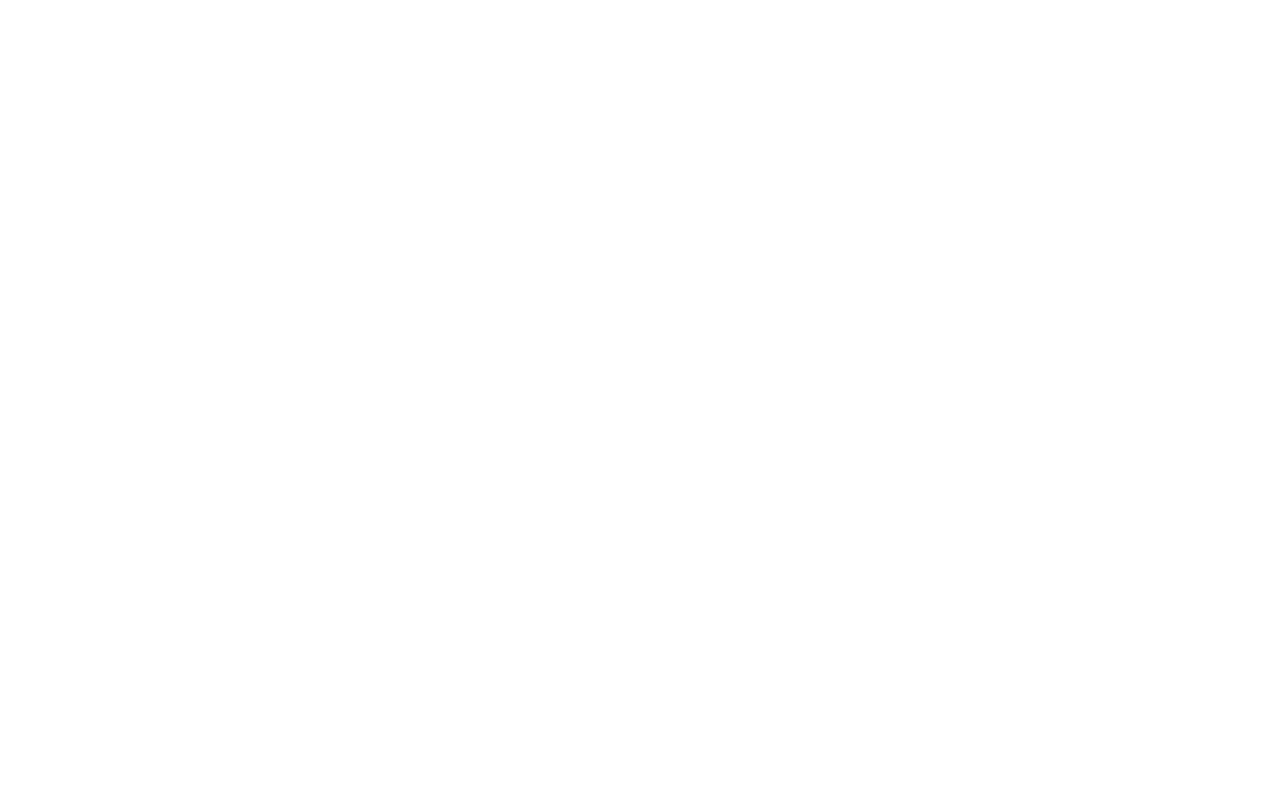
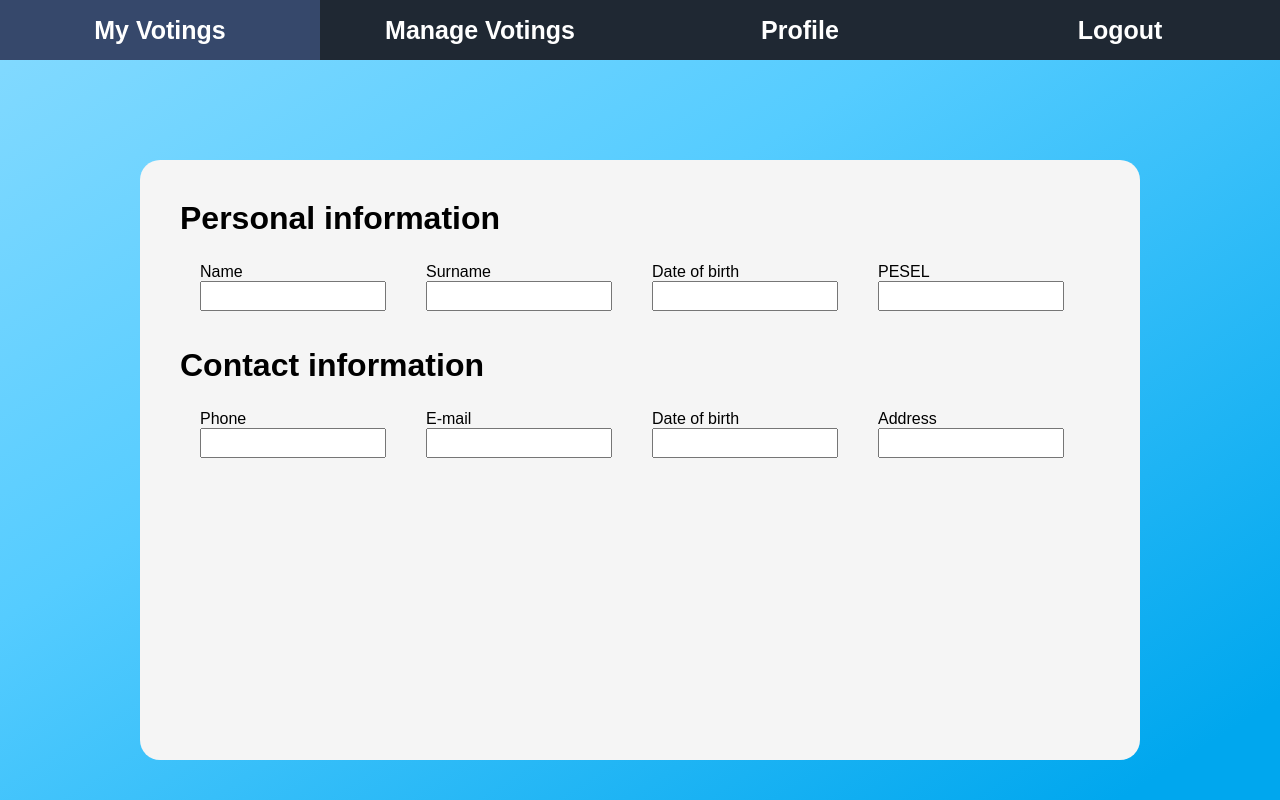
Before and after one commit to malkarol/SE2, a React (Create React App) app in the folder Frontend/: page /Profile in a window 1280 px wide. Built offline with nearby package versions, Linux system fonts and the light colour scheme.

Commit message:
feat: Add raw ProfileUI

```diff
--- a/Frontend/src/App.js
+++ b/Frontend/src/App.js
@@ -6,7 +6,7 @@ import {
 import './App.css';
 import LoginPage from "./Components/LoginPage";
 import MainPage from "./Components/MainPage";
-
+import ProfilePage from "./Components/ProfilePage";
 function App() {
   return (
     <Router>
@@ -17,6 +17,9 @@ function App() {
         <Route path="/" exact>
           <MainPage />
         </Route>
+        <Route path="/Profile" exact>
+          <ProfilePage />
+        </Route>
         <Route path="/ManagementPanel" exact>
           <MainPage isCoordinator/>
         </Route>
--- /dev/null
+++ b/Frontend/src/Components/ProfilePage.js
@@ -0,0 +1,74 @@
+import React, { useState } from "react";
+import { withRouter, Redirect } from "react-router";
+import "../Layout/MainLayout.css";
+import NavBar from "./NavBar";
+import VotingPanel from "./VotingPanel";
+import VotingPanelCRUD from "./VotingPanelCRUD";
+
+function ProfilePage(props){
+
+    const [activeVoting, setActiveVoting] = useState(null);
+    const [answer, setAnswer] = useState(null);
+    const ids = [1, 2, 3, 4, 5, 6, 7, 8, 9, 10];
+
+    return (
+        <div className="page">
+            <NavBar pageValue={props.isCoordinator == true ? 1 : 0} />
+            <div className="main-container">
+                <div className="profile-container">
+                    <div className="label-row">
+                        <h1 className="section-label">Personal information</h1>
+                    </div>
+                    <div className="databoxes-container">
+                        <div className="data-row">
+                            <div className="input-box">
+                                <label className="input-label">Name</label>
+                                <input className="data-inputbox" type="text"/>
+                            </div>
+                            <div className="input-box">
+                                <label className="input-label">Surname</label>
+                                <input className="data-inputbox" type="text"/>
+                            </div>
+                            <div className="input-box">
+                                <label className="input-label">Date of birth</label>
+                                <input className="data-inputbox" type="text"/>
+                            </div>
+                            <div className="input-box">
+                                <label className="input-label">PESEL</label>
+                                <input className="data-inputbox" type="text"/>
+                            </div>
+                        </div>
+                    </div>
+                    <div className="label-row">
+                        <h1 className="section-label">Contact information</h1>
+                    </div>
+                    <div className="databoxes-container">
+                        <div className="data-row">
+                            <div className="input-box">
+                                <label className="input-label">Phone</label>
+                                <input className="data-inputbox" type="text"/>
+                            </div>
+                            <div className="input-box">
+                                <label className="input-label">E-mail</label>
+                                <input className="data-inputbox" type="text"/>
+                            </div>
+                            <div className="input-box">
+                                <label className="input-label">Date of birth</label>
+                                <input className="data-inputbox" type="text"/>
+                            </div>
+                            <div className="input-box">
+                                <label className="input-label">Address</label>
+                                <input className="data-inputbox" type="text"/>
+                            </div>
+                        </div>
+                    </div>
+                </div>
+            </div>
+
+        </div>
+
+
+    );
+}
+
+export default ProfilePage;
--- a/Frontend/src/Components/VotingPanelCRUD.js
+++ b/Frontend/src/Components/VotingPanelCRUD.js
@@ -1,6 +1,7 @@
 import React, { useState } from "react";
 import { withRouter, Redirect } from "react-router";
 import "../Layout/MainLayout.css";
+import NavBar from "./NavBar";
 
 function VotingPanelCRUD(props) {
     const [voting, setVoting] = useState({
--- a/Frontend/src/Layout/MainLayout.css
+++ b/Frontend/src/Layout/MainLayout.css
@@ -1,7 +1,19 @@
 html,body{
     font-family: Arial, Helvetica, sans-serif;
     overflow: auto;
+    margin:0;
+    height: 100%;
 }
+#root{
+    display: block;
+}
+.page{
+    position: fixed;
+    width: 100%;
+    height: 100%;
+
+}
+
 .navbar {
     /* position: fixed; */
     display: flex;
@@ -45,6 +57,43 @@ html,body{
 
 }
 
+.profile-container{
+    display: flex;
+    justify-content: flex-start;
+    flex-direction: column;
+    background-color: whitesmoke;
+    padding: 20px;
+    height: 75%;
+    border-radius: 20px;
+    min-width: 1000px;
+    width: 70vw;
+}
+.data-row{
+    display: flex;
+    justify-content: flex-start;
+    align-items: center;
+    height: 10vh;
+}
+
+.label-row{
+    margin-bottom: 10px;
+    margin-top: 20px    ;
+}
+
+.data-inputbox{
+    height: 30px;
+    padding-left: 5px;
+}
+
+.section-label{
+    margin-left: 20px;
+}
+.input-box{
+    display: flex;
+    flex-direction: column;
+    margin-left: 40px;
+}
+
 .ChoosePanel {
     width: 25%;
     background-color: rgba(211, 211, 211, 0.404);
@@ -57,10 +106,11 @@ html,body{
 
 .main-container{
     display: flex;
+    flex-flow: column;
+    height: 100%;
     align-items: center;
     justify-content: center;
     width: 100%;
-    bottom: 60;
     min-width: 1000px;
     background-image: linear-gradient(to top left, #00a7ee 10%, #55ccff 65%, white 200%);
 }
```
